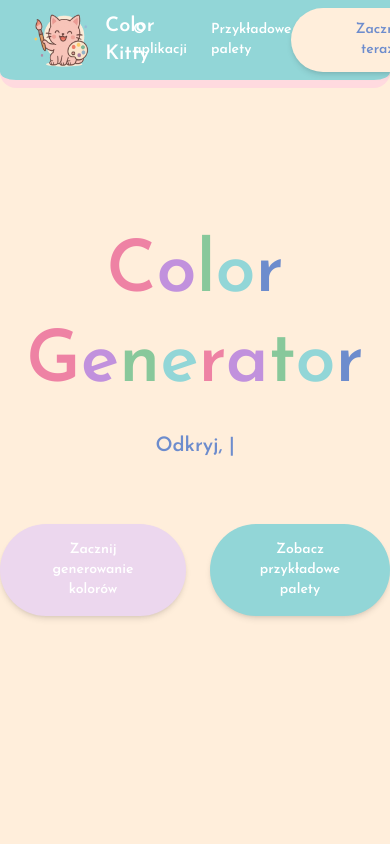
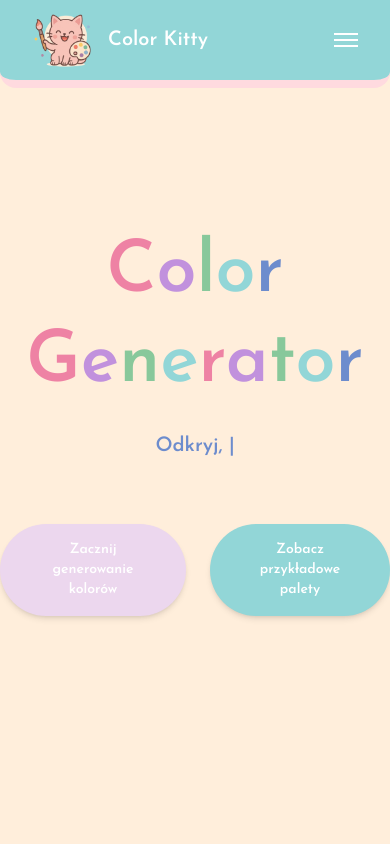
Before and after one commit to kingaburak/ColorGenerator, a React (Vite) app: page / in a window 390 px wide. Shown: the top 844 px of the page. Built offline with nearby package versions, Linux system fonts and the light colour scheme; no server answers.

Commit message:
hamburger navbar

```diff
--- a/package.json
+++ b/package.json
@@ -15,13 +15,15 @@
     "framer-motion": "^12.9.2",
     "react": "^19.0.0",
     "react-dom": "^19.0.0",
-    "react-router-dom": "^7.5.2"
+    "react-router-dom": "^7.5.2",
+    "react-scroll": "^1.9.3"
   },
   "devDependencies": {
     "@eslint/js": "^9.22.0",
     "@types/react": "^19.0.10",
     "@types/react-dom": "^19.0.4",
     "@types/react-router-dom": "^5.3.3",
+    "@types/react-scroll": "^1.8.10",
     "@vitejs/plugin-react": "^4.3.4",
     "autoprefixer": "^10.4.21",
     "eslint": "^9.22.0",
--- a/src/pages/LandingPage/About.tsx
+++ b/src/pages/LandingPage/About.tsx
@@ -30,8 +30,10 @@ const About: React.FC = () => {
   };
 
   return (
-    <div className="w-full bg-[#FFF6EC] px-6 py-20 flex flex-col lg:flex-row items-center justify-center gap-16">
-      {/* Lewa kolumna z punktami */}
+    <section
+      id="about"
+      className="w-full bg-[#FFF6EC] px-6 py-20 flex flex-col lg:flex-row items-center justify-center gap-16"
+    >
       <div className="max-w-xl w-full space-y-8">
         {points.map((point, index) => (
           <div key={index} className="flex items-start gap-4">
@@ -72,14 +74,14 @@ const About: React.FC = () => {
         <motion.button
           onClick={handleClick}
           whileTap={{ scale: 0.95 }}
-          whileHover={{ scale: 1.10 }}
+          whileHover={{ scale: 1.1 }}
           transition={{ type: "spring", stiffness: 300, damping: 10 }}
           className="bg-orange text-white px-28 py-4 rounded-full text-sm font-semibold shadow-md hover:bg-pink transition-colors"
         >
           Zaczynamy!
         </motion.button>
       </div>
-    </div>
+    </section>
   );
 };
 
--- a/src/pages/LandingPage/Header.tsx
+++ b/src/pages/LandingPage/Header.tsx
@@ -4,7 +4,10 @@ import Buttons from "./Buttons";
 
 function Header() {
   return (
-    <div className="bg-yellow min-h-screen flex items-center justify-center">
+    <div
+      id="header"
+      className="bg-yellow min-h-screen flex items-center justify-center"
+    >
       <div className="flex flex-col items-center justify-center max-w-7xl w-full text-center">
         <Title />
         <TypingText />
--- a/src/pages/LandingPage/Navbar.tsx
+++ b/src/pages/LandingPage/Navbar.tsx
@@ -1,37 +1,143 @@
-import { useNavigate } from "react-router-dom";
+import { useState } from "react";
+import { Link } from "react-scroll";
 import { motion } from "framer-motion";
 import logo from "../../assets/logo.png";
+import { useNavigate } from "react-router-dom";
 
 function Navbar() {
+  const [isOpen, setIsOpen] = useState(false);
   const navigate = useNavigate();
+
+  const toggleMenu = () => {
+    setIsOpen(!isOpen);
+  };
 
   return (
     <nav className="fixed top-0 left-0 w-full z-50 bg-blue flex items-center justify-between px-8 py-2 border-b-8 border-pink rounded-b-2xl">
       <div className="flex items-center space-x-3">
-        <img src={logo} className="w-16 h-16" />
+        <motion.div
+          whileHover={{ scale: 1.1, cursor: "pointer" }}
+          whileTap={{ scale: 0.95 }}
+          transition={{ type: "spring", stiffness: 300, damping: 10 }}
+        >
+          <Link to="header" smooth={true} duration={1000} offset={-50}>
+            <img src={logo} className="w-16 h-16" />
+          </Link>
+        </motion.div>
         <span className="text-white font-bold text-xl">Color Kitty</span>
       </div>
 
-      <div className="flex space-x-6 text-white text-sm font-bold pl-10">
-        <motion.a
-          href="#about"
-          whileHover={{ scale: 1.1 }}
+      {/* hamburger button */}
+      <div className="block lg:hidden">
+        <motion.div
+          whileHover={{ scale: 1.1, cursor: "pointer" }}
+          whileTap={{ scale: 0.95 }}
+          transition={{ type: "spring", stiffness: 300, damping: 10 }}
+          onClick={toggleMenu}
+        >
+          {/* hamburger icon */}
+          <motion.div
+            className="w-6 h-0.5 bg-white mb-1"
+            animate={{
+              rotate: isOpen ? 45 : 0,
+              y: isOpen ? 8 : 0,
+            }}
+            transition={{ type: "spring", stiffness: 300, damping: 10 }}
+          ></motion.div>
+          <motion.div
+            className="w-6 h-0.5 bg-white mb-1"
+            animate={{ opacity: isOpen ? 0 : 1 }}
+            transition={{ type: "spring", stiffness: 300, damping: 10 }}
+          ></motion.div>
+          <motion.div
+            className="w-6 h-0.5 bg-white"
+            animate={{
+              rotate: isOpen ? -45 : 0,
+              y: isOpen ? -8 : 0,
+            }}
+            transition={{ type: "spring", stiffness: 300, damping: 10 }}
+          ></motion.div>
+        </motion.div>
+      </div>
+
+      {/* navbar links for larger screens */}
+      <div className=" space-x-12 text-white text-sm font-bold pl-10 hidden lg:flex">
+        <motion.div
+          whileHover={{ scale: 1.1, cursor: "pointer" }}
           whileTap={{ scale: 0.95 }}
           transition={{ type: "spring", stiffness: 300, damping: 10 }}
         >
-          O aplikacji
-        </motion.a>
-        <motion.a
-          href="#palettes"
-          whileHover={{ scale: 1.1 }}
+          <Link to="about" smooth={true} duration={500} offset={-50}>
+            O aplikacji
+          </Link>
+        </motion.div>
+
+        <motion.div
+          whileHover={{ scale: 1.1, cursor: "pointer" }}
           whileTap={{ scale: 0.95 }}
           transition={{ type: "spring", stiffness: 300, damping: 10 }}
         >
-          Przykładowe palety
-        </motion.a>
+          <Link to="palettes" smooth={true} duration={500} offset={-60}>
+            Przykładowe palety
+          </Link>
+        </motion.div>
       </div>
 
-      <div>
+      {/* dropdown menu for small screens */}
+      <motion.div
+        className={`lg:hidden absolute top-20 left-0 w-full bg-pink border-b-4 border-blue py-6 text-center ${
+          isOpen ? "block" : "hidden"
+        }`}
+        initial={{ opacity: 0, maxHeight: 0 }}
+        animate={{ opacity: isOpen ? 1 : 0, maxHeight: isOpen ? 1000 : 0 }}
+        exit={{ opacity: 0, maxHeight: 0 }}
+        transition={{ duration: 0.8, ease: "easeInOut" }}
+        style={{ overflow: "hidden" }}
+      >
+        <motion.div
+          whileHover={{ scale: 1.1, cursor: "pointer" }}
+          whileTap={{ scale: 0.95 }}
+          transition={{ type: "spring", stiffness: 300, damping: 10 }}
+        >
+          <Link
+            to="about"
+            smooth={true}
+            duration={500}
+            offset={-50}
+            onClick={toggleMenu}
+          >
+            O aplikacji
+          </Link>
+        </motion.div>
+
+        <motion.div
+          whileHover={{ scale: 1.1, cursor: "pointer" }}
+          whileTap={{ scale: 0.95 }}
+          transition={{ type: "spring", stiffness: 300, damping: 10 }}
+        >
+          <Link
+            to="palettes"
+            smooth={true}
+            duration={500}
+            offset={-60}
+            onClick={toggleMenu}
+          >
+            Przykładowe palety
+          </Link>
+        </motion.div>
+
+        <motion.button
+          whileTap={{ scale: 0.95 }}
+          whileHover={{ scale: 1.1 }}
+          transition={{ type: "spring", stiffness: 300, damping: 10 }}
+          onClick={() => navigate("/generator")}
+          className="bg-yellow text-darkblue px-16 py-3 rounded-full text-sm font-bold shadow-md hover:bg-blue hover:text-white transition-colors mt-6"
+        >
+          Zacznij teraz!
+        </motion.button>
+      </motion.div>
+
+      <div className="hidden lg:block">
         <motion.button
           whileTap={{ scale: 0.95 }}
           whileHover={{ scale: 1.1 }}
--- a/src/pages/LandingPage/RandomPalettes.tsx
+++ b/src/pages/LandingPage/RandomPalettes.tsx
@@ -80,7 +80,10 @@ export default function RandomPalettes() {
   }, []);
 
   return (
-    <div className="max-w-7xl mx-auto px-6 md:px-20 py-12 bg-[#FFF7F0] text-center">
+    <section
+      id="palettes"
+      className="max-w-7xl mx-auto px-6 md:px-20 py-12 bg-[#FFF7F0] text-center"
+    >
       <h2 className="text-3xl font-bold mb-2">
         <span className="text-blue-500">Zobacz</span>{" "}
         <span className="text-green-500">przykładowe</span>{" "}
@@ -97,6 +100,6 @@ export default function RandomPalettes() {
           <Palette key={idx} colors={colors} />
         ))}
       </div>
-    </div>
+    </section>
   );
 }
```
Also changed, not shown: 1 other file (tests, documents, lock files or other folders).
